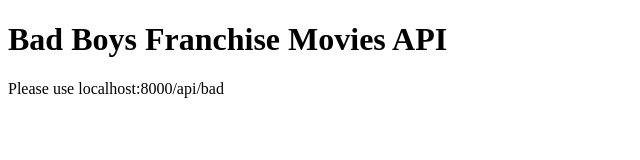
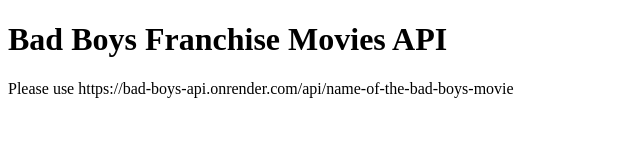
Before and after one commit to BrittanyTAMU/bad-boys-api, a website: page index.html in a window 1280 px wide. Shown: the whole page, without its empty margins (0-640 px from the left). Drawn offline with Linux system fonts and the light colour scheme.

Commit message:
updated html documentation

```diff
--- a/index.html
+++ b/index.html
@@ -7,6 +7,6 @@
 </head>
 <body>
     <h1>Bad Boys Franchise Movies API</h1>
-    <p>Please use localhost:8000/api/bad</p>
+    <p>Please use https://bad-boys-api.onrender.com/api/name-of-the-bad-boys-movie</p>
 </body>
 </html>
```
